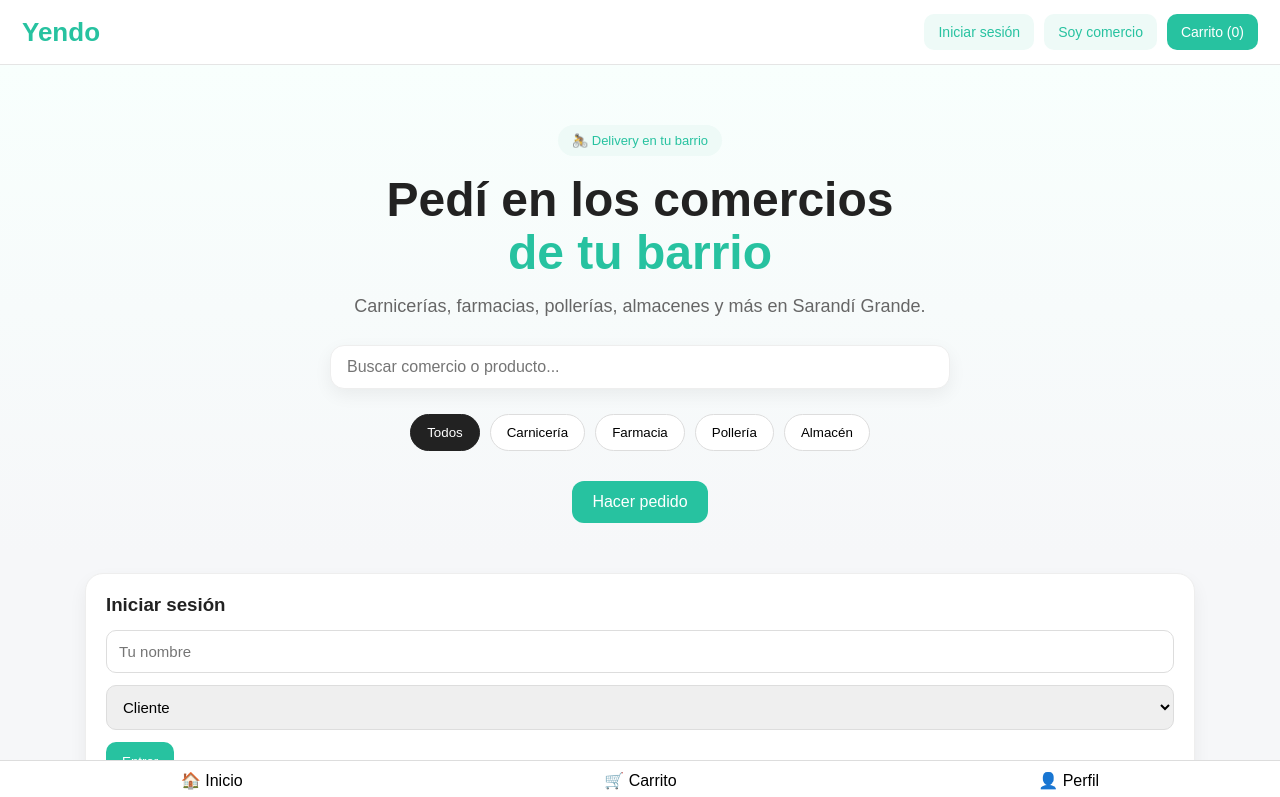
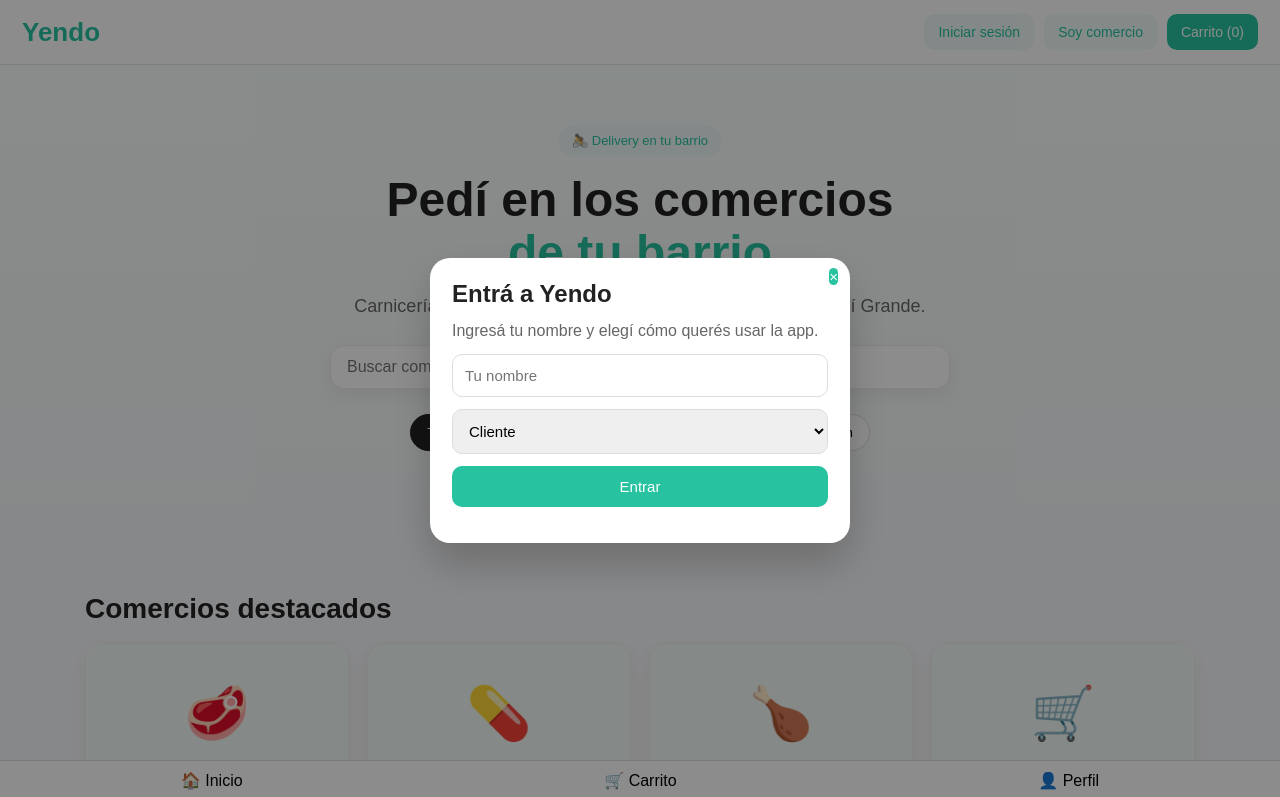
Before and after one commit to antofurchi/Yendo, a plain HTML site: page index.html in a window 1280 px wide. Both pictures are taken after a click on the button "Iniciar sesión". Shown: the top 797 px of the page. Drawn offline with Linux system fonts and the light colour scheme.

Commit message:
login modal

```diff
--- a/index.html
+++ b/index.html
@@ -604,6 +604,122 @@
 
     }
 
+    .modal-overlay {
+
+      position: fixed;
+
+      inset: 0;
+
+      background: rgba(0,0,0,0.45);
+
+      display: none;
+
+      align-items: center;
+
+      justify-content: center;
+
+      z-index: 200;
+
+      padding: 20px;
+
+    }
+
+    .modal {
+
+      width: 100%;
+
+      max-width: 420px;
+
+      background: white;
+
+      border-radius: 20px;
+
+      padding: 22px;
+
+      box-shadow: 0 20px 40px rgba(0,0,0,0.2);
+
+      position: relative;
+
+    }
+
+    .modal h3 {
+
+      margin-bottom: 14px;
+
+      font-size: 24px;
+
+    }
+
+    .modal p {
+
+      color: #666;
+
+      margin-bottom: 14px;
+
+    }
+
+    .modal input,
+
+    .modal select {
+
+      width: 100%;
+
+      padding: 12px;
+
+      margin-bottom: 12px;
+
+      border-radius: 10px;
+
+      border: 1px solid #ddd;
+
+      font-size: 15px;
+
+    }
+
+    .modal button {
+
+      width: 100%;
+
+      border: none;
+
+      border-radius: 10px;
+
+      padding: 12px 16px;
+
+      cursor: pointer;
+
+      background: #27c2a0;
+
+      color: white;
+
+      font-size: 15px;
+
+    }
+
+    .close-modal {
+
+      position: absolute;
+
+      top: 10px;
+
+      right: 12px;
+
+      background: none;
+
+      border: none;
+
+      color: #666;
+
+      font-size: 22px;
+
+      cursor: pointer;
+
+      width: auto !important;
+
+      padding: 0 !important;
+
+    }
+
     footer {
 
       text-align: center;
@@ -644,7 +760,7 @@
 
     <div class="top-buttons">
 
-      <button class="btn-light" onclick="mostrarLogin()">Iniciar sesión</button>
+      <button class="btn-light" onclick="abrirModalLogin()">Iniciar sesión</button>
 
       <button class="btn-light" onclick="mostrarPanelComercio()">Soy comercio</button>
 
@@ -689,30 +805,6 @@
   </section>
 
   <div class="welcome" id="bienvenida"></div>
-
-  <section class="form-box" id="login-box">
-
-    <div class="form-card">
-
-      <h3>Iniciar sesión</h3>
-
-      <input type="text" id="nombre-usuario" placeholder="Tu nombre" />
-
-      <select id="tipo-usuario">
-
-        <option value="cliente">Cliente</option>
-
-        <option value="comercio">Comercio</option>
-
-      </select>
-
-      <button onclick="iniciarSesion()">Entrar</button>
-
-      <p id="usuario-actual" style="margin-top:12px;"></p>
-
-    </div>
-
-  </section>
 
   <section class="form-box" id="comercio-box">
 
@@ -808,7 +900,35 @@
 
     <button onclick="mostrarCarrito()">🛒 Carrito</button>
 
-    <button onclick="mostrarLogin()">👤 Perfil</button>
+    <button onclick="abrirModalLogin()">👤 Perfil</button>
+
+  </div>
+
+  <div class="modal-overlay" id="login-modal">
+
+    <div class="modal">
+
+      <button class="close-modal" onclick="cerrarModalLogin()">×</button>
+
+      <h3>Entrá a Yendo</h3>
+
+      <p>Ingresá tu nombre y elegí cómo querés usar la app.</p>
+
+      <input type="text" id="nombre-usuario" placeholder="Tu nombre" />
+
+      <select id="tipo-usuario">
+
+        <option value="cliente">Cliente</option>
+
+        <option value="comercio">Comercio</option>
+
+      </select>
+
+      <button onclick="iniciarSesion()">Entrar</button>
+
+      <p id="usuario-actual" style="margin-top:12px;"></p>
+
+    </div>
 
   </div>
 
@@ -850,19 +970,21 @@
 
     }
 
-    function mostrarLogin() {
+    function abrirModalLogin() {
 
-      document.getElementById("login-box").style.display = "block";
+      document.getElementById("login-modal").style.display = "flex";
 
-      document.getElementById("comercio-box").style.display = "none";
+    }
+
+    function cerrarModalLogin() {
+
+      document.getElementById("login-modal").style.display = "none";
 
     }
 
     function mostrarPanelComercio() {
 
       document.getElementById("comercio-box").style.display = "block";
-
-      document.getElementById("login-box").style.display = "none";
 
     }
 
@@ -885,6 +1007,8 @@
       guardarUsuario();
 
       actualizarUsuarioEnPantalla();
+
+      cerrarModalLogin();
 
       if (tipo === "comercio") {
 
@@ -929,8 +1053,6 @@
       guardarUsuario();
 
       actualizarUsuarioEnPantalla();
-
-      document.getElementById("login-box").style.display = "none";
 
       document.getElementById("comercio-box").style.display = "none";
 
```
